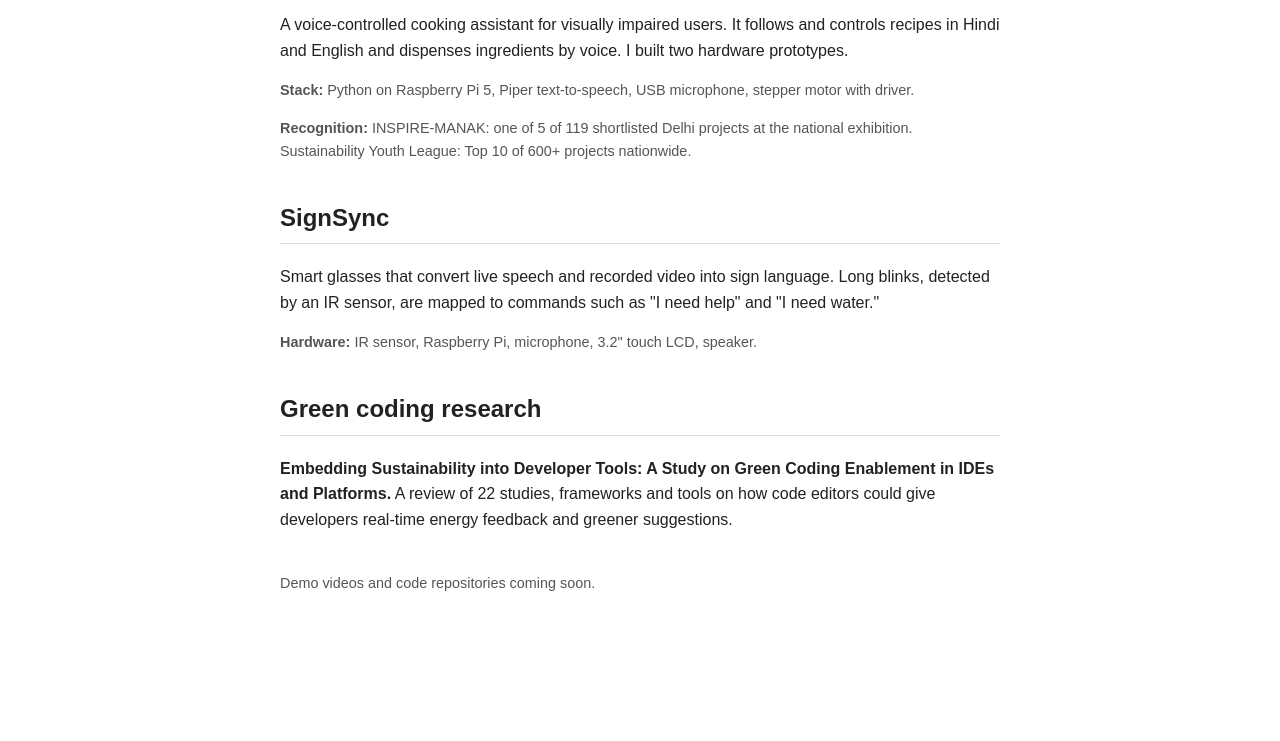
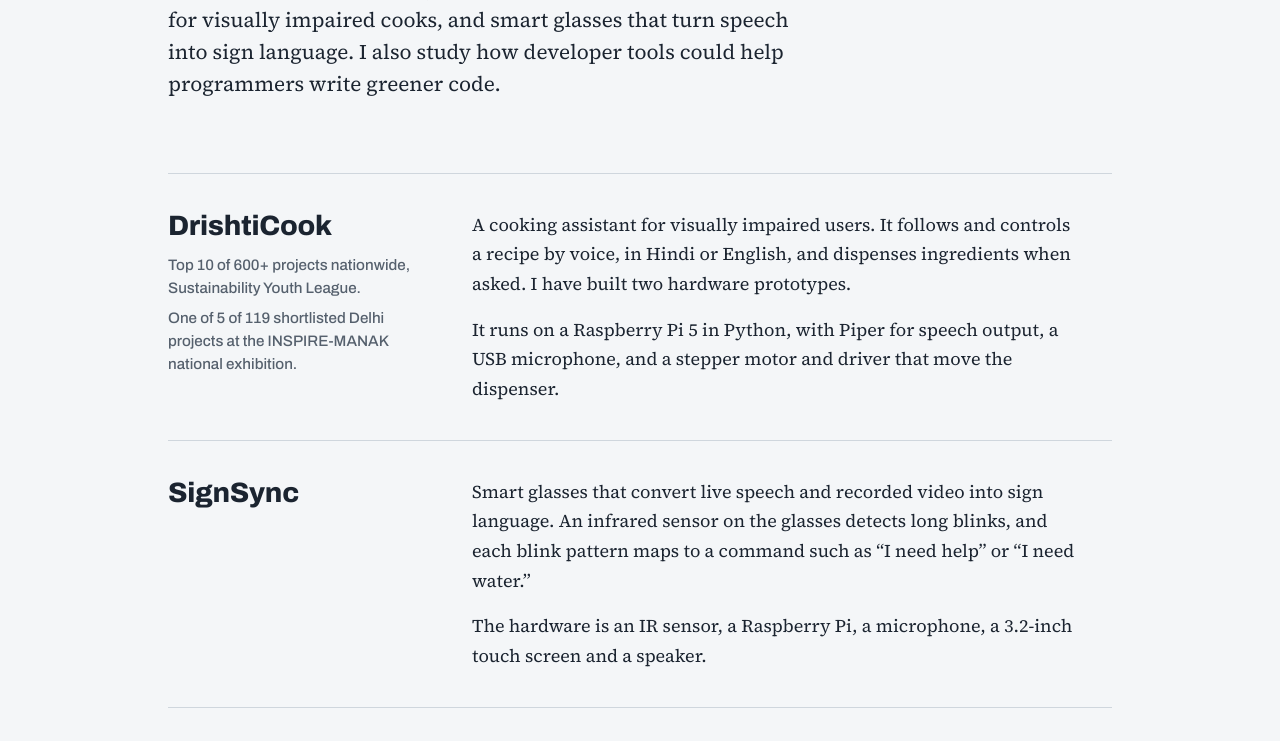
Before and after one commit to aggarwalhimanshi/aggarwalhimanshi.github.io, a plain HTML site: page index.html in a window 1280 px wide. Shown: the part 210-951 px from the top of the page. Before the commit the page ends 845 px from the top, so only its background shows below. Drawn offline with Linux system fonts and the light colour scheme.

Commit message:
Update index.html

```diff
--- a/index.html
+++ b/index.html
@@ -4,37 +4,123 @@
 <meta charset="utf-8">
 <meta name="viewport" content="width=device-width, initial-scale=1">
 <title>Himanshi Aggarwal</title>
+<meta name="description" content="Himanshi Aggarwal builds assistive technology and researches green coding.">
+<link rel="preconnect" href="https://fonts.googleapis.com">
+<link rel="preconnect" href="https://fonts.gstatic.com" crossorigin>
+<link href="https://fonts.googleapis.com/css2?family=Archivo:wght@500;800&family=Source+Serif+4:ital,wght@0,400;0,600;1,400&display=swap" rel="stylesheet">
 <style>
-  body { font-family: Arial, sans-serif; max-width: 720px; margin: 40px auto; padding: 0 20px; line-height: 1.6; color: #222; }
-  h1 { margin-bottom: 4px; }
-  h2 { margin-top: 36px; border-bottom: 1px solid #ddd; padding-bottom: 6px; }
-  .sub { color: #555; margin-top: 0; }
-  .tag { font-size: 0.9em; color: #555; }
+  :root {
+    --bg: #F4F6F8;
+    --ink: #1B2430;
+    --muted: #55606D;
+    --rule: #CFD6DD;
+    --accent: #0F5A63;
+    --mark: #D9A21B;
+    --head: "Archivo", "Helvetica Neue", Arial, sans-serif;
+    --body: "Source Serif 4", Georgia, "Times New Roman", serif;
+  }
   @media (prefers-color-scheme: dark) {
-    body { background: #111; color: #eee; }
-    h2 { border-color: #333; }
-    .sub, .tag { color: #aaa; }
+    :root {
+      --bg: #141A21;
+      --ink: #E7EAEE;
+      --muted: #9BA6B2;
+      --rule: #2B343E;
+      --accent: #7CC4CC;
+      --mark: #E0A526;
+    }
+  }
+  * { box-sizing: border-box; }
+  html { background: var(--bg); }
+  body {
+    margin: 0;
+    background: var(--bg);
+    color: var(--ink);
+    font-family: var(--body);
+    font-size: 1.125rem;
+    line-height: 1.65;
+    border-top: 6px solid var(--mark);
+  }
+  main { max-width: 62rem; margin: 0 auto; padding: 4rem 1.5rem 5rem; }
+  a { color: var(--accent); text-underline-offset: 3px; }
+  a:focus-visible { outline: 3px solid var(--mark); outline-offset: 3px; }
+
+  header { margin-bottom: 4.5rem; }
+  h1 {
+    font-family: var(--head);
+    font-weight: 800;
+    font-size: clamp(2.75rem, 9vw, 5.5rem);
+    line-height: 0.95;
+    letter-spacing: -0.03em;
+    margin: 0 0 1.75rem;
+  }
+  .intro { max-width: 40rem; font-size: 1.3rem; line-height: 1.55; margin: 0; }
+
+  .work { border-top: 1px solid var(--rule); padding: 2.25rem 0; display: grid; grid-template-columns: 1fr; gap: 1rem 3rem; }
+  .work:last-of-type { border-bottom: 1px solid var(--rule); }
+  .work h2 {
+    font-family: var(--head);
+    font-weight: 800;
+    font-size: 1.75rem;
+    letter-spacing: -0.01em;
+    line-height: 1.15;
+    margin: 0 0 0.75rem;
+  }
+  .facts { font-family: var(--head); font-weight: 500; font-size: 0.95rem; line-height: 1.5; color: var(--muted); margin: 0; }
+  .facts p { margin: 0 0 0.5rem; }
+  .text { max-width: 38rem; }
+  .text p { margin: 0 0 1rem; }
+  .text p:last-child { margin-bottom: 0; }
+
+  @media (min-width: 52rem) {
+    .work { grid-template-columns: 16rem 1fr; }
   }
 </style>
 </head>
 <body>
+<main>
 
-<h1>Himanshi Aggarwal</h1>
-<p class="sub">Student builder and researcher: assistive technology and green coding.</p>
+<header>
+  <h1>Himanshi Aggarwal</h1>
+  <p class="intro">I build assistive technology: a voice-controlled cooking assistant for visually impaired cooks, and smart glasses that turn speech into sign language. I also study how developer tools could help programmers write greener code.</p>
+</header>
 
-<h2>DrishtiCook</h2>
-<p>A voice-controlled cooking assistant for visually impaired users. It follows and controls recipes in Hindi and English and dispenses ingredients by voice. I built two hardware prototypes.</p>
-<p class="tag"><strong>Stack:</strong> Python on Raspberry Pi 5, Piper text-to-speech, USB microphone, stepper motor with driver.</p>
-<p class="tag"><strong>Recognition:</strong> INSPIRE-MANAK: one of 5 of 119 shortlisted Delhi projects at the national exhibition. Sustainability Youth League: Top 10 of 600+ projects nationwide.</p>
+<section class="work" aria-labelledby="drishticook">
+  <div>
+    <h2 id="drishticook">DrishtiCook</h2>
+    <div class="facts">
+      <p>Top 10 of 600+ projects nationwide, Sustainability Youth League.</p>
+      <p>One of 5 of 119 shortlisted Delhi projects at the INSPIRE-MANAK national exhibition.</p>
+    </div>
+  </div>
+  <div class="text">
+    <p>A cooking assistant for visually impaired users. It follows and controls a recipe by voice, in Hindi or English, and dispenses ingredients when asked. I have built two hardware prototypes.</p>
+    <p>It runs on a Raspberry Pi 5 in Python, with Piper for speech output, a USB microphone, and a stepper motor and driver that move the dispenser.</p>
+    <!-- Add a demo video link here, for example: <p><a href="YOUR-YOUTUBE-LINK">Watch the demo</a></p> -->
+  </div>
+</section>
 
-<h2>SignSync</h2>
-<p>Smart glasses that convert live speech and recorded video into sign language. Long blinks, detected by an IR sensor, are mapped to commands such as "I need help" and "I need water."</p>
-<p class="tag"><strong>Hardware:</strong> IR sensor, Raspberry Pi, microphone, 3.2" touch LCD, speaker.</p>
+<section class="work" aria-labelledby="signsync">
+  <div>
+    <h2 id="signsync">SignSync</h2>
+  </div>
+  <div class="text">
+    <p>Smart glasses that convert live speech and recorded video into sign language. An infrared sensor on the glasses detects long blinks, and each blink pattern maps to a command such as “I need help” or “I need water.”</p>
+    <p>The hardware is an IR sensor, a Raspberry Pi, a microphone, a 3.2-inch touch screen and a speaker.</p>
+    <!-- Add a demo video link here -->
+  </div>
+</section>
 
-<h2>Green coding research</h2>
-<p><strong>Embedding Sustainability into Developer Tools: A Study on Green Coding Enablement in IDEs and Platforms.</strong> A review of 22 studies, frameworks and tools on how code editors could give developers real-time energy feedback and greener suggestions.</p>
+<section class="work" aria-labelledby="research">
+  <div>
+    <h2 id="research">Green coding research</h2>
+  </div>
+  <div class="text">
+    <p><em>Embedding Sustainability into Developer Tools: A Study on Green Coding Enablement in IDEs and Platforms.</em></p>
+    <p>Most code editors tell programmers nothing about the energy their code uses. This paper reviews 22 studies, frameworks and tools, and proposes features that would give developers live energy feedback and greener suggestions while they write.</p>
+    <!-- Add the paper link here once it is posted, for example: <p><a href="YOUR-PAPER-LINK">Read the paper</a></p> -->
+  </div>
+</section>
 
-<p class="tag" style="margin-top:40px;">Demo videos and code repositories coming soon.</p>
-
+</main>
 </body>
 </html>
```
